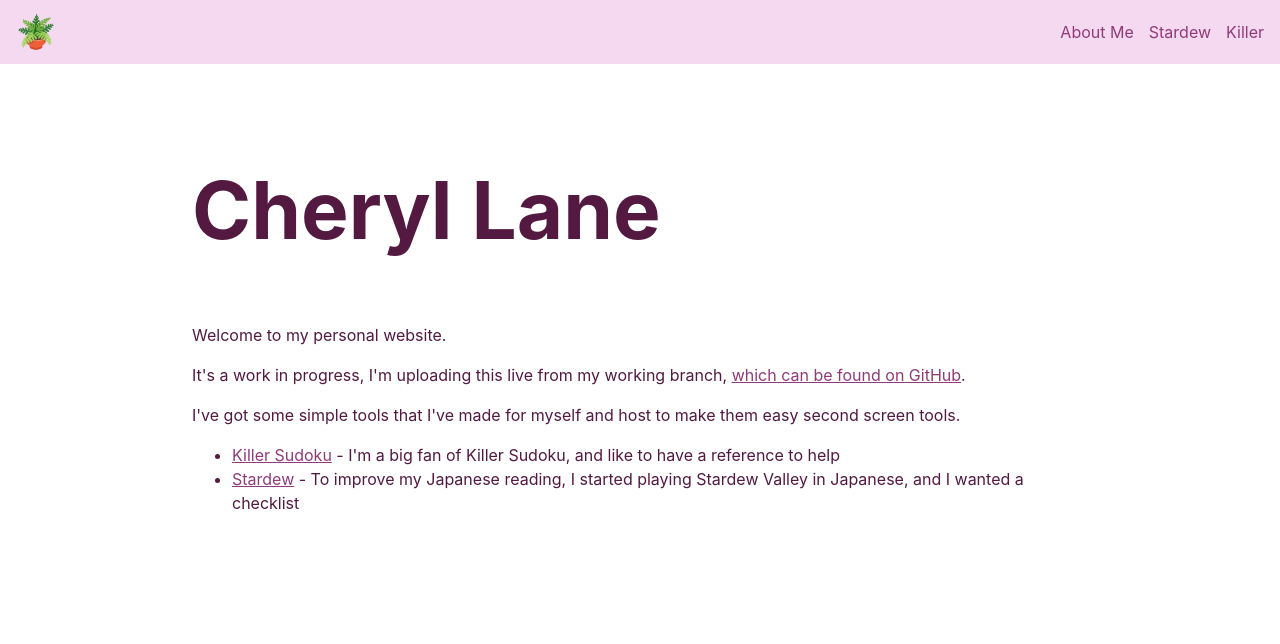
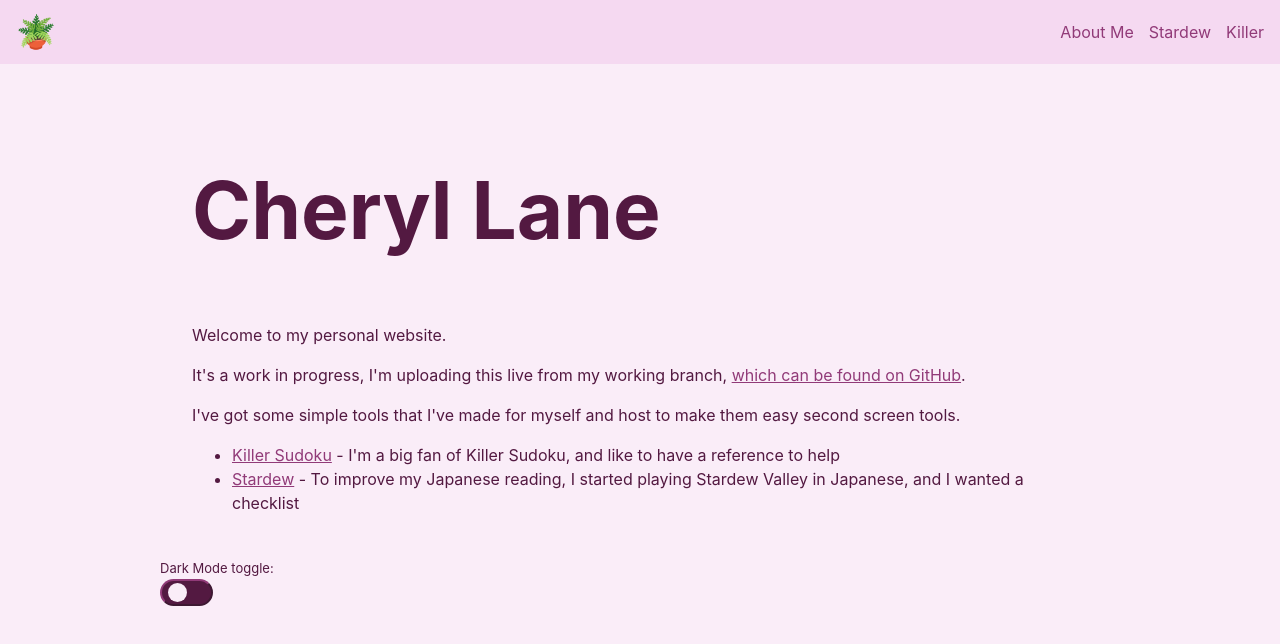
Before and after one commit to cheryllane/personal-site, a React (Vite) app: page / in a window 1280 px wide. Shown: the top 644 px of the page. Built offline with nearby package versions, Linux system fonts and the light colour scheme.

Commit message:
add dark mode support and toggling

```diff
--- a/index.html
+++ b/index.html
@@ -5,7 +5,7 @@
         <link rel="icon" type="image/svg+xml" href="/favicon.svg" />
         <meta name="viewport" content="width=device-width, initial-scale=1.0" />
 
-        <title>Cheryl Lane ❣️</title>
+        <title>Cheryl Lane</title>
     </head>
     <body>
         <div id="root"></div>
--- a/src/App.tsx
+++ b/src/App.tsx
@@ -6,6 +6,7 @@ import Stardew from "./pages/Stardew";
 import Header from "./molecules/Header";
 import { MenuLinks } from "./types/MenuLinks";
 import Killer from "./pages/Killer";
+import DarkMode from "./molecules/DarkMode";
 
 const pages: MenuLinks = [
     { link: "/about", text: "About Me" },
@@ -30,6 +31,7 @@ const Page = ({ child, title }: { child: JSX.Element; title?: string }) => {
             >
                 {child}
             </div>
+            <DarkMode></DarkMode>
         </>
     );
 };
--- a/src/atoms/Icon.css
+++ b/src/atoms/Icon.css
@@ -1,4 +1,4 @@
-button {
+.info-button {
     border: 1px solid --text-light;
     background-color: --button-blue;
     width: 1.4em;
@@ -10,7 +10,7 @@ button {
     font-size: 1em;
 }
 
-.infoPopover {
+.info-popover {
     display: block;
     position: static;
     background-color: darkcyan;
--- a/src/atoms/Info.tsx
+++ b/src/atoms/Info.tsx
@@ -7,6 +7,7 @@ function Info({ text }: { text: string }) {
     return (
         <>
             <button
+                className="info-button"
                 aria-description="Button that displays help text"
                 onClick={(e) => {
                     e.preventDefault();
@@ -15,7 +16,7 @@ function Info({ text }: { text: string }) {
             >
                 &#9432;
             </button>
-            {displayInfo ? <div className="infoPopover">{text}</div> : <></>}
+            {displayInfo ? <div className="info-popover">{text}</div> : <></>}
         </>
     );
 }
--- /dev/null
+++ b/src/atoms/Toggle.css
@@ -0,0 +1,28 @@
+label {
+    font-size: small;
+}
+
+.toggle {
+    display: block;
+    width: 4em;
+    height: 2em;
+    border-radius: 2em;
+    background-color: var(--primary-content);
+    border-color: var(--secondary-content);
+}
+
+.toggle::after {
+    content: "";
+    background-color: var(--primary-main);
+    display: block;
+    height: 1.4em;
+    width: 1.4em;
+    left: 0em;
+    position: relative;
+    border-radius: 2em;
+    transition: left 0.5s ease 0s;
+}
+
+[aria-pressed="true"].toggle::after {
+    left: 1.8em;
+}
--- /dev/null
+++ b/src/atoms/Toggle.tsx
@@ -0,0 +1,28 @@
+import "./Toggle.css";
+
+const Toggle = ({
+    label,
+    current,
+    onChange,
+}: {
+    label: string;
+    current: boolean;
+    onChange: (newValue: boolean) => void;
+}) => {
+    return (
+        <>
+            <div>
+                <label htmlFor={label.replace(/\s/i, "")}>{label}</label>
+                <button
+                    id={label.replace(/\s/i, "")}
+                    className="toggle"
+                    onClick={() => onChange(!current)}
+                    aria-pressed={current}
+                    aria-labelledby="toggle-label"
+                ></button>
+            </div>
+        </>
+    );
+};
+
+export default Toggle;
--- a/src/index.css
+++ b/src/index.css
@@ -40,7 +40,7 @@
 
     color-scheme: light dark;
     color: var(--primary-content);
-    background-color: white;
+    background-color: var(--primary-main);
 
     font-synthesis: none;
     text-rendering: optimizeLegibility;
--- /dev/null
+++ b/src/molecules/DarkMode.tsx
@@ -0,0 +1,33 @@
+import { useEffect, useState } from "react";
+import Toggle from "../atoms/Toggle";
+
+const DarkMode = () => {
+    const [darkMode, setDarkMode] = useState(
+        document.documentElement.getAttribute("data-theme") === "dark" ||
+            localStorage.getItem("dark-mode") === "true"
+    );
+
+    useEffect(() => {
+        if (darkMode) {
+            document.documentElement.setAttribute("data-theme", "dark");
+            localStorage.setItem("dark-mode", "true");
+        } else {
+            document.documentElement.setAttribute("data-theme", "light");
+            localStorage.setItem("dark-mode", "false");
+        }
+
+        return () => {};
+    }, [darkMode]);
+
+    return (
+        <>
+            <Toggle
+                label="Dark Mode toggle:"
+                current={darkMode}
+                onChange={setDarkMode}
+            />
+        </>
+    );
+};
+
+export default DarkMode;
```
